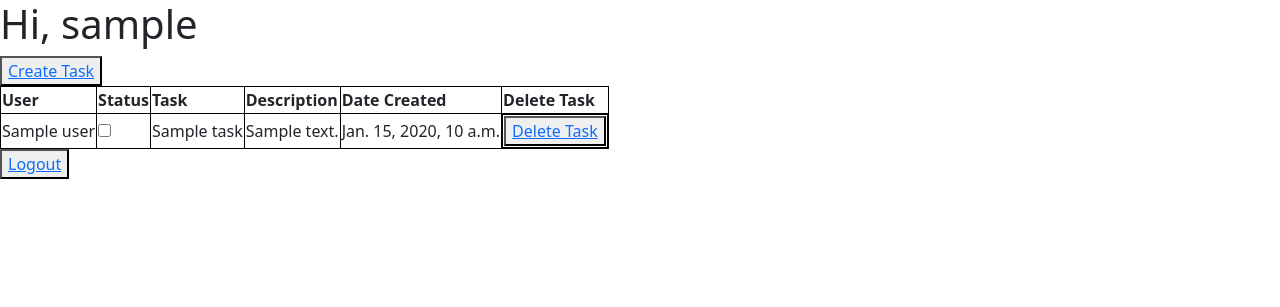
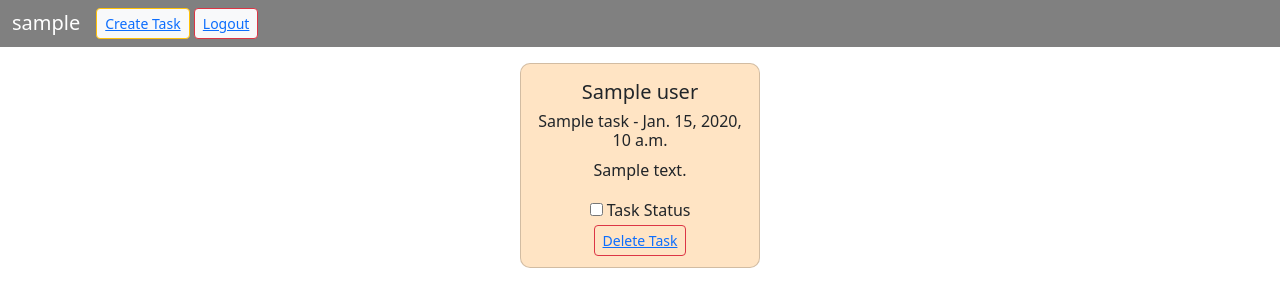
Before and after one commit to nicolasananda/assignment2pbp, a Django app: template todolist/templates/todolist.html in a window 1280 px wide. Shown: the top 307 px of the page. Run offline with Django 4.2, Linux system fonts and the light colour scheme; the template is opened without the code that fills it: most values are stand-ins (such as "Sample title", 1, 10 or a date in 2020).

Commit message:
Assignment 5

```diff
--- a/todolist/templates/todolist.html
+++ b/todolist/templates/todolist.html
@@ -1,50 +1,38 @@
 {% extends 'base.html' %}
 
 {% block content %}
-<style>
-    table, th, td{
-    border:1.5px solid black;
-    border-collapse:collapse;
-    text-align:left;
-    }
-    body{
-        margin:auto;
-}
-</style>
-<h1>Hi, {{ username }} </h1>
-<button><a href="{% url 'todolist:create_task' %}">Create Task</a></button>
+
+<nav class="navbar navbar-expand-lg navbar-dark" style="background-color: gray;">
+    <div class="container-fluid">
+        <ul class="navbar-nav me-auto mb-2 mb-lg-0">
+            <li class="nav-item">
+                <a class="navbar-brand">
+                    {{username}}
+                </a>
+            </li>
+            <li class="nav-item">
+                <button class="btn btn-light btn-outline-warning btn-sm"><a href="{% url 'todolist:create_task' %}">Create Task</a></button>
+                <button class="btn btn-light btn-outline-danger btn-sm" type="button"><a href="{% url 'todolist:logout' %}">Logout</a></button>
+            </li>
+        </ul>
+    </div>
+</nav>
 
 
-<table>
-    <tr>
-        <th>User</th>
-        <th>Status</th>
-        <th>Task</th>
-        <th>Description</th>
-        <th>Date Created</th>
-        <th>Delete Task</th>
-    </tr>
-    {% for task in todolist %}
-    <tr>
-        <td>{{ task.user }}</td>
-        <td>
-            <input
-            type="checkbox"
-            name="status"
-            id="status"
-            {% if task.is_finished %} checked {% endif %}
-            onchange="location.href='{% url 'todolist:update_finished' task.id %}'"
-            />
-        </td>
-        <td>{{task.title}}</td>
-        <td>{{task.description}}</td>
-        <td>{{task.date}}</td>
-        <td style="display: flex; justify-content: center">
-            <button><a href="{% url 'todolist:delete_task' task.id %}">Delete Task</a></button>
-        </td>
-    </tr>
-    {% endfor %}
-    {% comment %} Add the data below this line {% endcomment %}
-</table><button><a href="{% url 'todolist:logout' %}">Logout</a></button>
+{% for task in todolist %}
+<div class="card text-center mx-auto my-3 mb-3" style="border-radius: 10px; width: 15rem; background-color: bisque;">
+    <div class="card-body">
+      <h5 class="card-title">{{task.user}}</h5>
+      <h6 class="card-subtitle mb-2" style="margin-top:5px;">{{task.title}} - {{task.date}}</h6>
+      <p class="card-text">{{task.description}}</p>
+      <div class="custom-control custom-checkbox">
+
+        <input type="checkbox" class="custom-control-input" onclick="location.href=`{% url 'todolist:update_finished' task.id %}`" {% if task.is_finished %} checked {% endif %}>
+        <label class="custom-control-label" for="#">Task Status</label>
+    </div>
+    <button class="btn btn-outline-danger btn-sm" style="margin-top: 3px ; margin-bottom: -5px; ;"><a href="{% url 'todolist:delete_task' task.id %}">Delete Task</a></button>
+    </div>
+  </div>
+{% endfor %}
 
 {% endblock content %}
```
Also changed, not shown: todolist/templates/login.html (+35 -6 lines), todolist/templates/register.html (+14 -6 lines).
